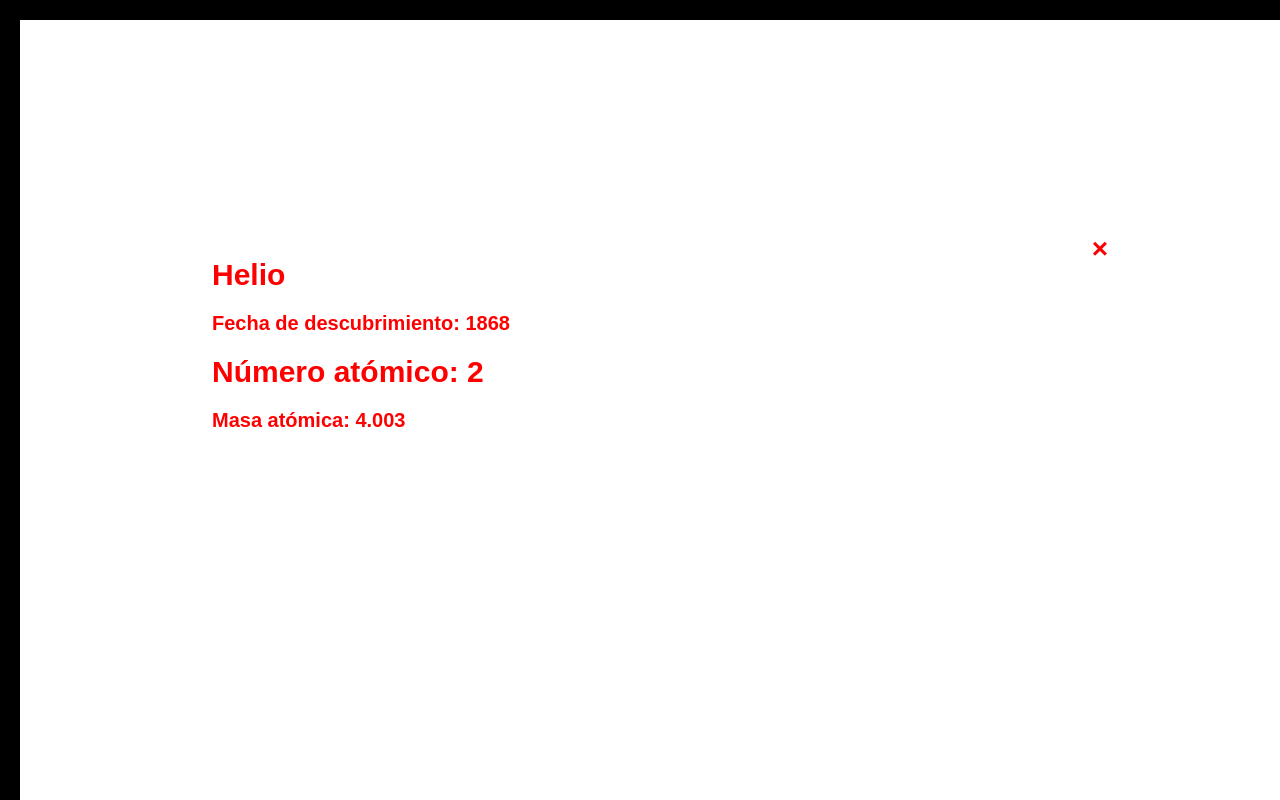
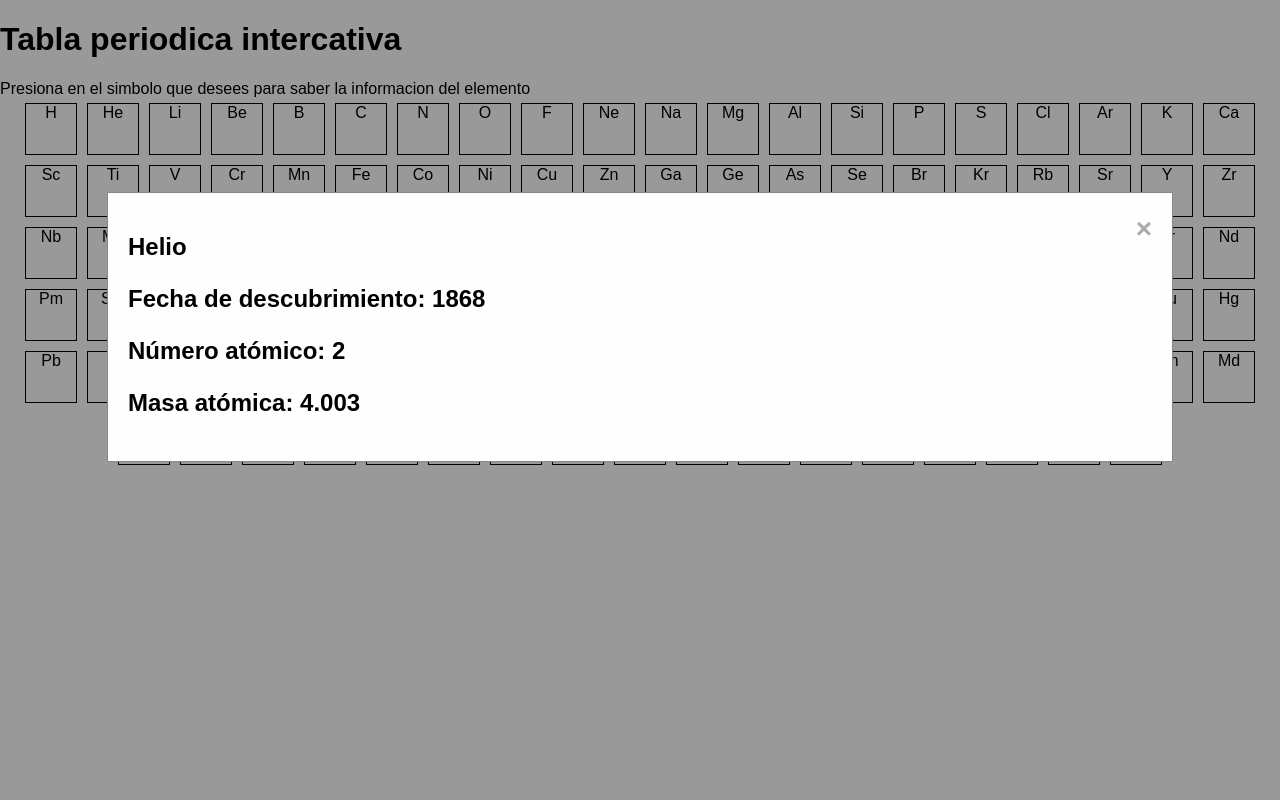
Before and after one commit to Trabajo2pr/Trabajo2pr.github.io, a plain HTML site: page index.html in a window 1280 px wide. Both pictures are taken after a click on the element "He". Drawn offline with Linux system fonts and the light colour scheme.

Commit message:
Update styles1.css

```diff
--- a/styles.css
+++ b/styles.css
@@ -1,20 +1,22 @@
+/* Estilos generales */
 body {
     font-family: Arial, sans-serif;
     margin: 0;
     padding: 0;
 }
 
+/* Tabla periódica */
 #tabla-periodica {
     display: flex;
     flex-wrap: wrap;
-    justify-content: center;
+    justify-content: center; /* Centra la tabla horizontalmente */
 }
+
 .elemento {
     width: 50px;
     height: 50px;
     text-align: center;
-    border: 1px solid rgb(255, 255, 255);
-    background-color: #34495e ;
+    border: 1px solid black;
     cursor: pointer;
     margin: 5px;
 }
@@ -29,20 +31,19 @@ body {
     width: 100%;
     height: 100%;
     overflow: auto;
-    border: 20px solid rgb(0, 0, 0);
-    background-color: rgb(255, 255, 255);
+    background-color: rgba(0,0,0,0.4);
 }
 
 .modal-content {
-    background-color: #ffffff;
+    background-color: #fefefe;
     margin: 15% auto;
     padding: 20px;
-    border: 1px solid #ffffff;
-    width: 70%;
+    border: 1px solid #888;
+    width: 80%;
 }
 
 .close {
-    color: #ff0000;
+    color: #aaa;
     float: right;
     font-size: 28px;
     font-weight: bold;
@@ -50,14 +51,7 @@ body {
 
 .close:hover,
 .close:focus {
-    color: rgb(255, 255, 255);
+    color: black;
     text-decoration: none;
     cursor: pointer;
 }
-/* Suponiendo que el texto a personalizar está dentro de un elemento <p> */
-.modal-content p {
-    font-size: 20px; /* Ajusta el tamaño de la fuente a tu gusto */
-    color: #ff0000; /* Cambia el color del texto */
-    font-family: Arial, sans-serif; /* Elige la familia de fuentes */
-    /* Puedes agregar más propiedades CSS aquí, como font-weight, line-height, etc. */
-  }
```
